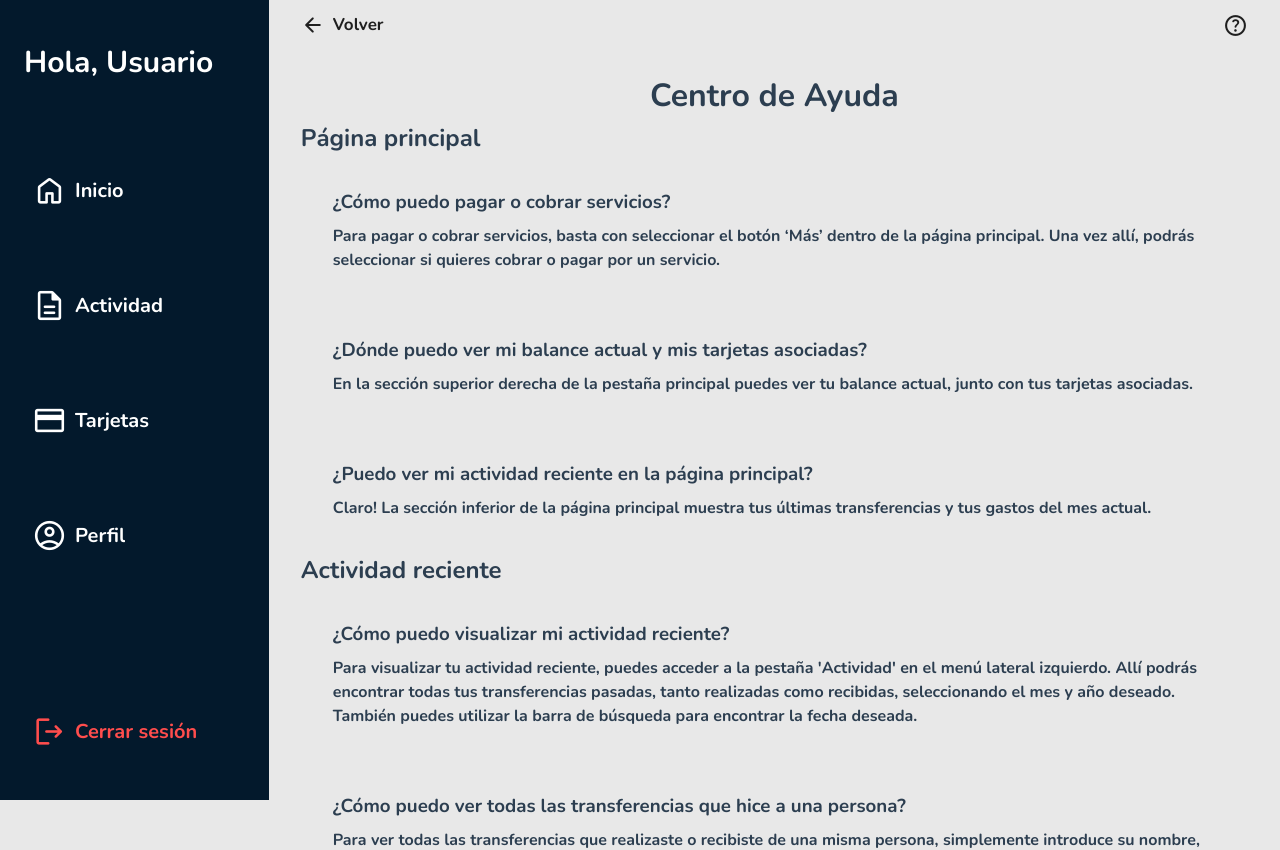
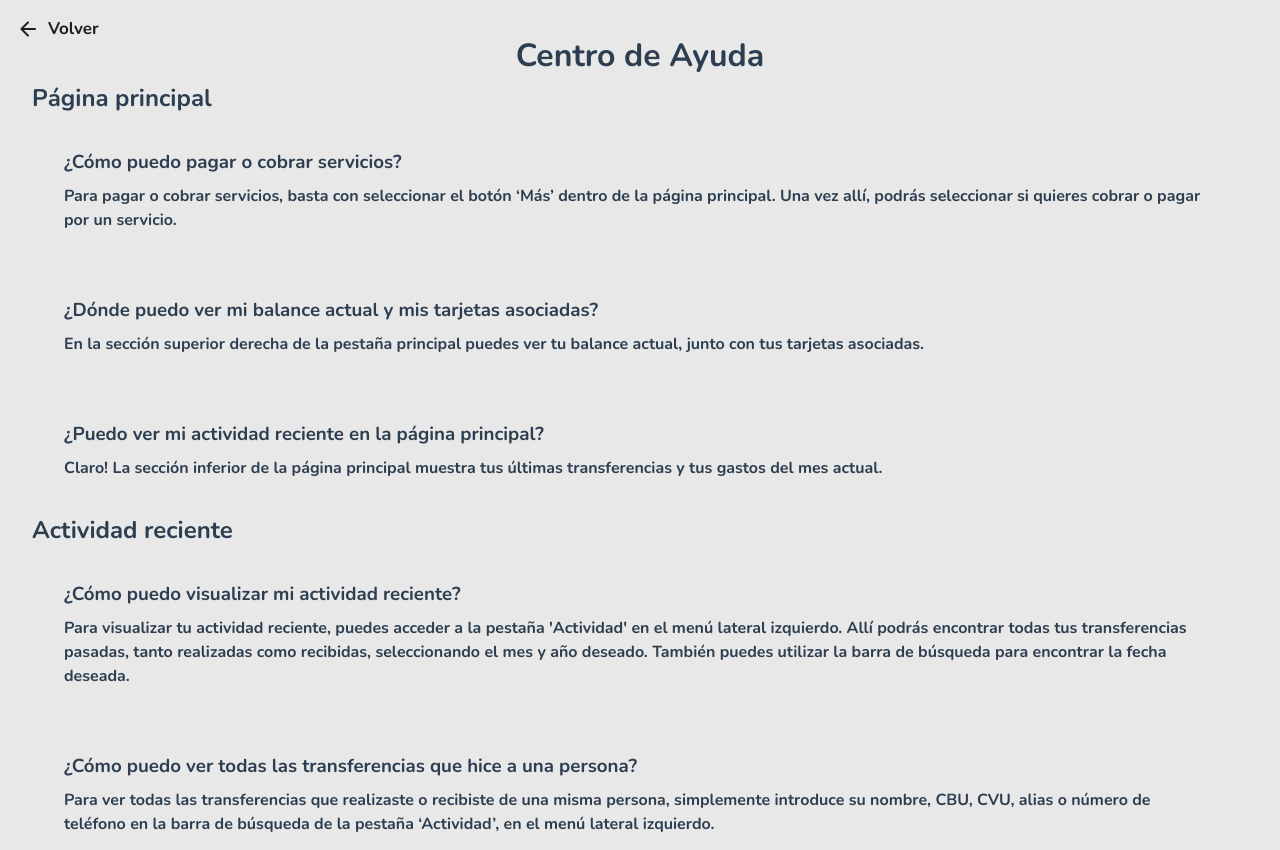
Before and after one commit to Lchiossone2004/TP_HCI, a Vue app in the folder tp-hci-g3/: page /help in a window 1280 px wide. Shown: the top 850 px of the page. Built offline with nearby package versions, Linux system fonts and the light colour scheme.

Commit message:
fixed help

```diff
--- a/tp-hci-g3/src/App.vue
+++ b/tp-hci-g3/src/App.vue
@@ -24,12 +24,12 @@ export default {
              route.name !== 'notfound' &&
              route.name !== 'Verification' &&
              route.name !== 'PasswordRecovery' &&
-             !(route.name === 'HelpPage' && route.query.from === 'Auth') &&
-             !(route.name === 'HelpPage' && route.query.from === 'PasswordRecovery')
+             !(route.name === 'HelpPage')
+
     })
     const showHeader = computed(() => {
 
-      return route.path !== '/' && route.name !== 'notfound' && route.name !== 'Verification'  && route.name !== 'PasswordRecovery'
+      return route.path !== '/' && route.name !== 'notfound' && route.name !== 'Verification'  && route.name !== 'PasswordRecovery' && !(route.name === 'HelpPage')
     })
 
     return {
--- a/tp-hci-g3/src/views/help/HelpInfoHomePage.vue
+++ b/tp-hci-g3/src/views/help/HelpInfoHomePage.vue
@@ -39,4 +39,5 @@
     padding-top:0.5rem;
 
 }
+
 </style>
--- a/tp-hci-g3/src/views/help/HelpInfoProfile.vue
+++ b/tp-hci-g3/src/views/help/HelpInfoProfile.vue
@@ -30,4 +30,5 @@
     padding-top:0.5rem;
 
 }
+
 </style>
--- a/tp-hci-g3/src/views/help/HelpPage.vue
+++ b/tp-hci-g3/src/views/help/HelpPage.vue
@@ -18,6 +18,10 @@ const from = computed(() => route.query.from || '')
 
 <template>
   <div class="help-page">
+    <button class="back-button" @click="$router.back()">
+      <span class="material-symbols-rounded">arrow_back</span>
+      Volver
+    </button>
     <div v-if="from === 'ProfilePage'">
       <h1>Ayuda - Perfil</h1>
       <HelpInfoProfile/>
@@ -74,7 +78,6 @@ const from = computed(() => route.query.from || '')
     display: flex;
   flex-direction: column;
   align-items: center;
-  margin-left: 21vw;
   min-height: 100vh;
   padding: 2rem;
   text-align: center;
@@ -99,4 +102,25 @@ const from = computed(() => route.query.from || '')
     align-items: left;
     text-align: left;
 }
+.back-button {
+  color: var(--black-text);
+  font-size: var(--font-text);
+  display: flex;
+  align-items: center;
+  cursor: pointer;
+  gap: 0.5rem;
+  position: absolute;
+  top: 1rem;
+  left: 1rem;
+}
+
+.back-button .material-symbols-outlined {
+  margin-right: 0.5rem;
+  font-size: 0.5rem;
+  vertical-align: middle;
+}
+.back-button:hover {
+  color: var(--blue-button-hover);
+}
+
 </style>
```
